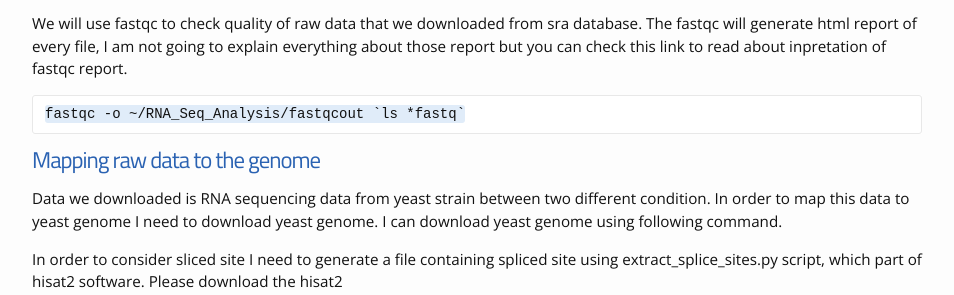
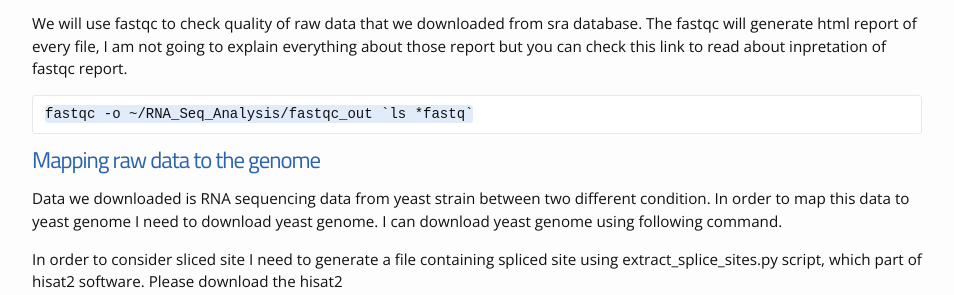
Before and after one commit to biplabua/biplabua.github.io, a Jekyll site: the page built from _posts/2020-03-23-RNA-Seq-Analysis.markdown, in a window 1280 px wide and 900 px high, scrolled down 561 px. Shown: the part 154-449 px from the top of the window, without its empty margins (163-1117 px from the left). Built offline with Jekyll 4.4.1, drawn with Linux system fonts in a browser that asks for light colours; our own code applies the rules of GitHub Pages for plain Markdown files.

Commit message:
correction

````diff
--- a/_posts/2020-03-23-RNA-Seq-Analysis.markdown
+++ b/_posts/2020-03-23-RNA-Seq-Analysis.markdown
@@ -25,7 +25,7 @@ cat SRR_Acc_List.txt | xargs fastq-dump
 We will use fastqc to check quality of raw data that we downloaded from sra database. The fastqc will generate html report of every file, I am not going to explain everything about those report but you can check this link to read about inpretation of fastqc report.
 
 ```
-fastqc -o ~/RNA_Seq_Analysis/fastqcout `ls *fastq`
+fastqc -o ~/RNA_Seq_Analysis/fastqc_out `ls *fastq`
 ```
 
 # Mapping raw data to the genome
````
Also changed, not shown: 1 other file.
